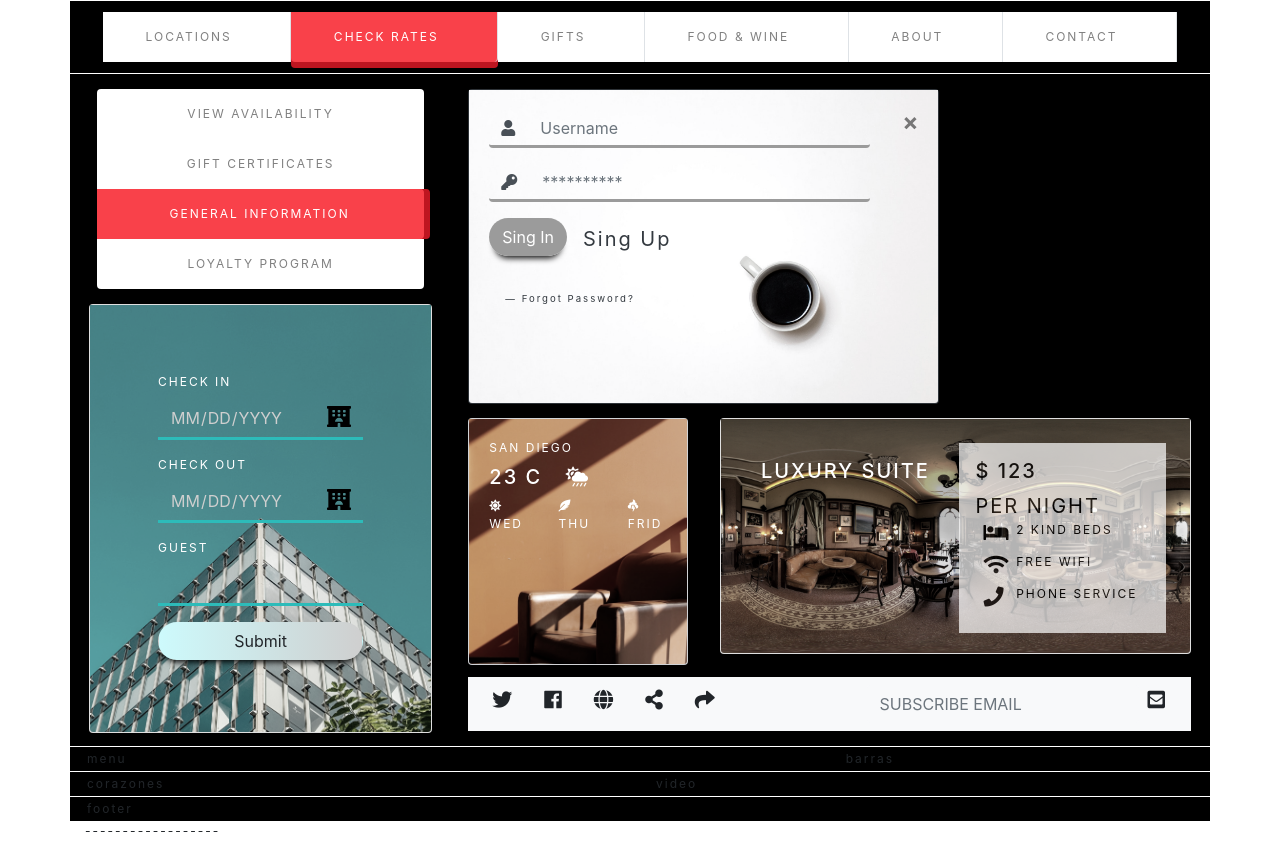
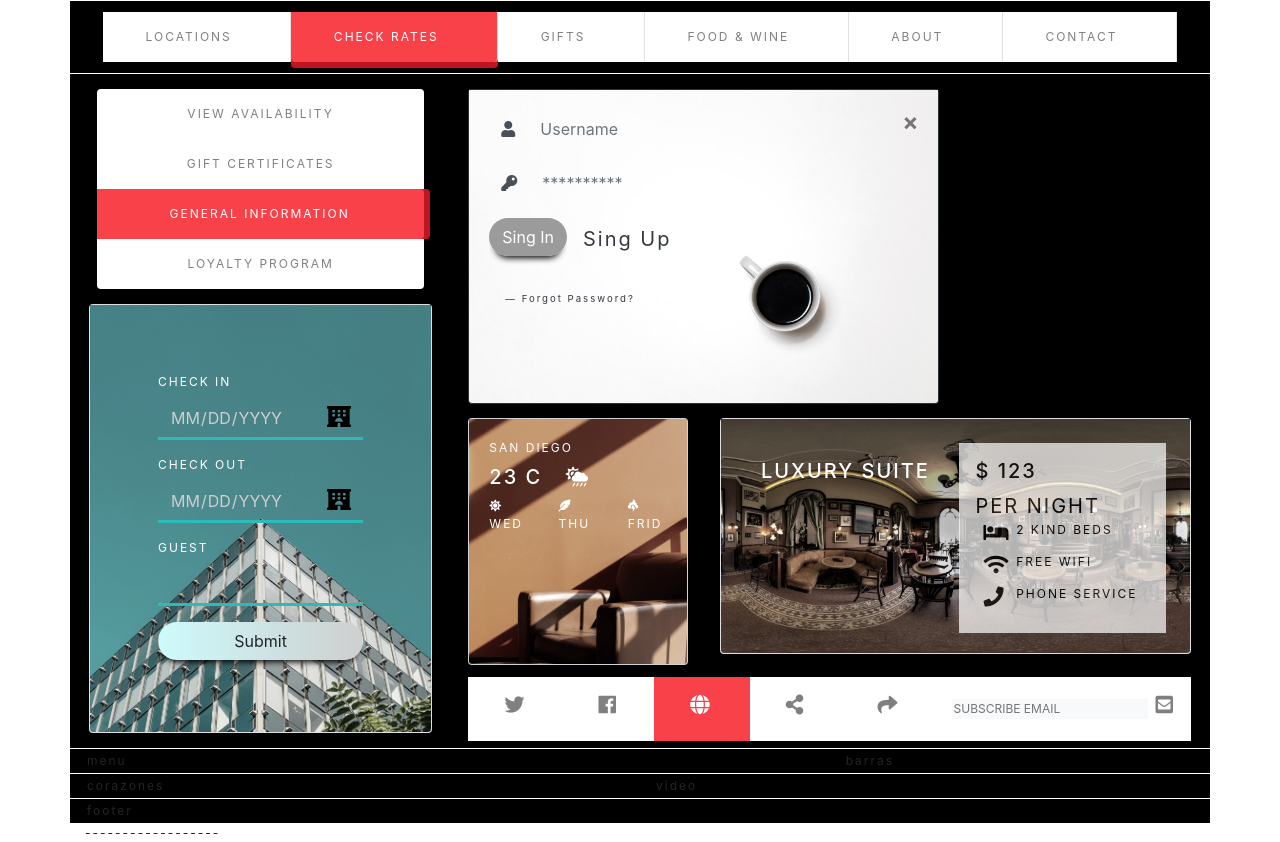
Before and after one commit to lilyromerolopez/UXChallenge, an Angular app: page / in a window 1280 px wide. Built offline with nearby package versions, Linux system fonts and the light colour scheme.

Commit message:
Social bar

```diff
--- a/src/app/login/login.component.css
+++ b/src/app/login/login.component.css
@@ -2,10 +2,7 @@
   border: none;
   background-color: transparent;
 }
-.in-grey{
-  border: none;
-  border-bottom: 3px solid #9B9B9B;
-}
+
 .btn {
   background-image: linear-gradient( to right, #9B9B9B, #9B9B9B);
   border-radius: 50px;
--- a/src/app/search/search.component.css
+++ b/src/app/search/search.component.css
@@ -11,10 +11,7 @@ input[type=date]:focus {
     background-color: #CDFAFC;
   }
 
-  .in-green {
-    border: none;
-    border-bottom: 3px solid #2DBBB9;
-  }
+
   input[type=date]::-webkit-inner-spin-button {
     -webkit-appearance: none;
   }
--- a/src/app/social/social.component.css
+++ b/src/app/social/social.component.css
@@ -4,3 +4,18 @@ input{
     background-color: #f8f9fa;
     border-bottom: gray 2px;
 }
+.n-hover a:hover{
+    border: 1px gray;
+    background-color: gray !important;
+    border-bottom-right-radius: 2px;
+    border-bottom-left-radius: 2px;
+    top:-4px;
+    left:-4px;
+}
+.n-hover{
+    border-left: 3px gray;
+    border-bottom-right-radius: 2px;
+    border-bottom-left-radius: 2px;
+    top:-4px;
+    left:-4px;
+}
--- a/src/app/social/social.component.html
+++ b/src/app/social/social.component.html
@@ -1,26 +1,25 @@
-<div class="  bg-light text-uppercase">
-    <nav class="m-2 navbar navbar-light">
-      <div class="row">
-        <div class="col">
+<nav class="ux-menu navbar navbar-expand-lg rounded navbar-light p-0 mt-2 rounded nav-pills nav-fill text-uppercase">
+        <a href="#">
             <h5><i class="fab fa-twitter"></i></h5>
+        </a>
+        <a href="#">
+            <h5><i class="fab fa-facebook"></i></h5>
+        </a>
+        <a class="selected" href="#">
+            <h5><i class="fas fa-globe"></i></h5>
+        </a>
+        <a href="#">
+            <h5><i class="fas fa-share-alt"></i></h5>
+        </a>
+        <a href="#">
+            <h5><i class="fas fa-share"></i></h5>
+        </a>
+        <div class="n-hover">
+            <a class="form-inline" href="#">
+                <input type="input" placeholder="SUBSCRIBE EMAIL">
+                <span>
+                    <h5><i class="ml-2 c-center fas fa-envelope-square"></i></h5>
+                </span>
+            </a>
         </div>
-        <div class="col">
-          <h5><i class="fab fa-facebook"></i></h5>
-        </div>
-        <div class="col">
-          <h5><i class="fas fa-globe"></i></h5>
-        </div>
-        <div class="col">
-            <h5><i class="fas fa-share-alt"></i></h5>
-        </div>
-        <div class="col">
-           <h5><i class="fas fa-share"></i></h5>
-        </div>
-      </div>
-      <form class="form-inline my-2 my-lg-0 text-uppercase">
-          <input class="form-control mr-sm-2" type="search" placeholder="SUBSCRIBE EMAIL" aria-label="Search">
-          <h5><i class="c-center fas fa-envelope-square"></i></h5>
-        </form>
-
-      </nav>
-</div>
+</nav>
--- a/src/styles.css
+++ b/src/styles.css
@@ -42,3 +42,11 @@ body {
 .img-fluid{
     filter: grayscale(60%);
   }
+  .in-green {
+    border: none;
+    border-bottom: 3px solid #2DBBB9;
+  }
+  .in-grey{
+    border: none;
+    border-bottom: 3px solid #9B9B9B;
+  }
```
Also changed, not shown: 1 other file (tests, documents, lock files or other folders).
